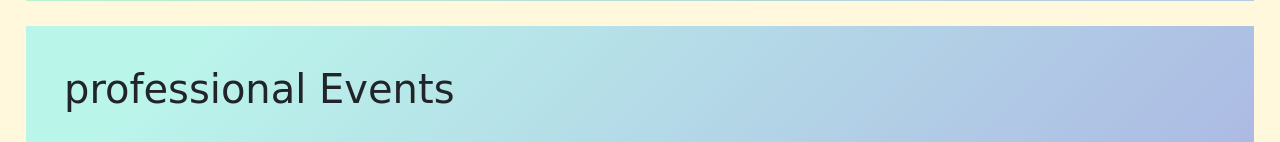
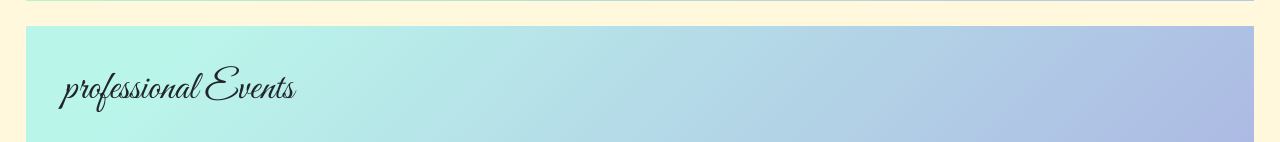
Before and after one commit to Akshay-G-Dev/AAAEvents, a PHP site: page /catlog.html in a window 1280 px wide. Shown: the part 1484-1626 px from the top of the page. Run offline with PHP 8.4, Linux system fonts and the light colour scheme; some web fonts are replaced.

Commit message:
Update evee.css

```diff
--- a/evee.css
+++ b/evee.css
@@ -16,7 +16,7 @@ background-image: linear-gradient(43deg, #4158D0 0%, #C850C0 46%, #FFCC70 100%);
      font-family: 'Satisfy', cursive;
 }
 .row h4{
-     font-family: 'Lobster Two', cursive;
+     font-family: 'Great Vibes', cursive;
      font-size: 40px;
 }
 .SocialEvent{
```
